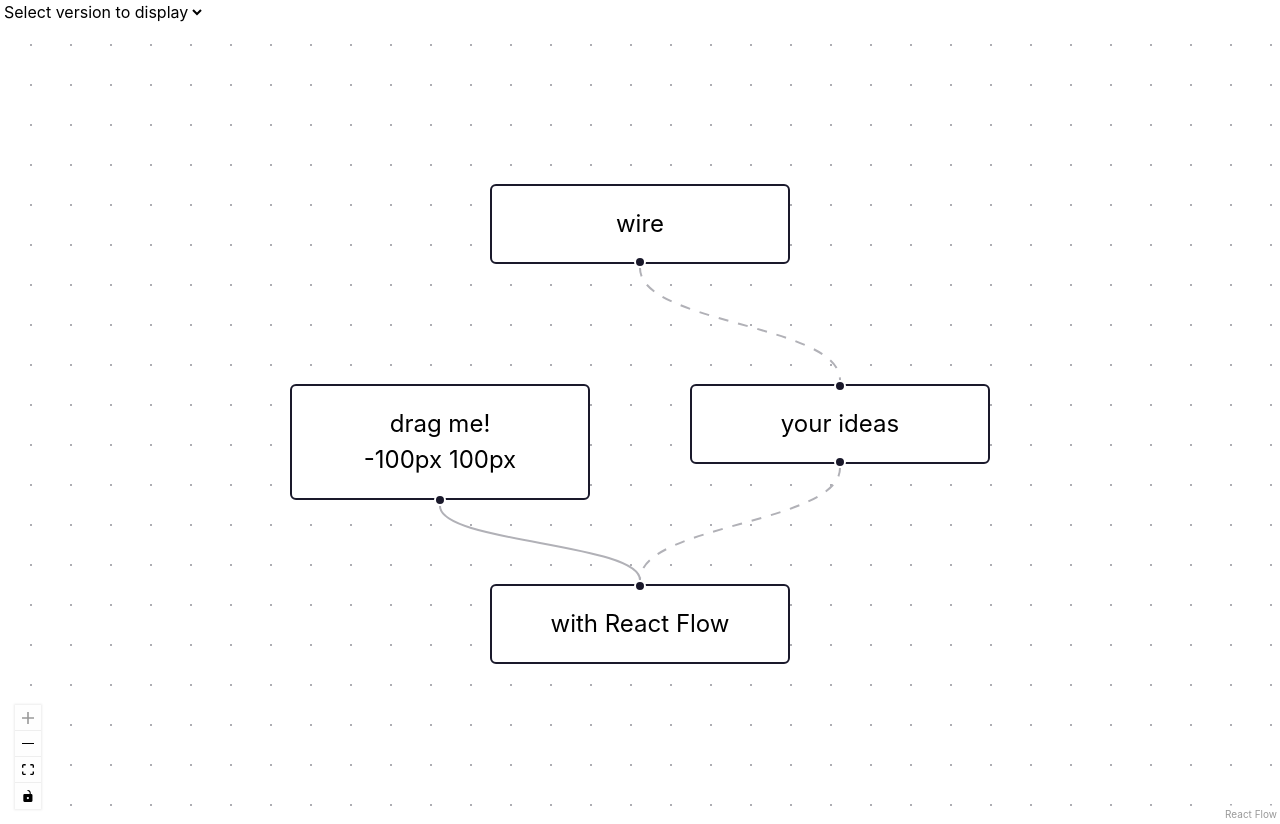
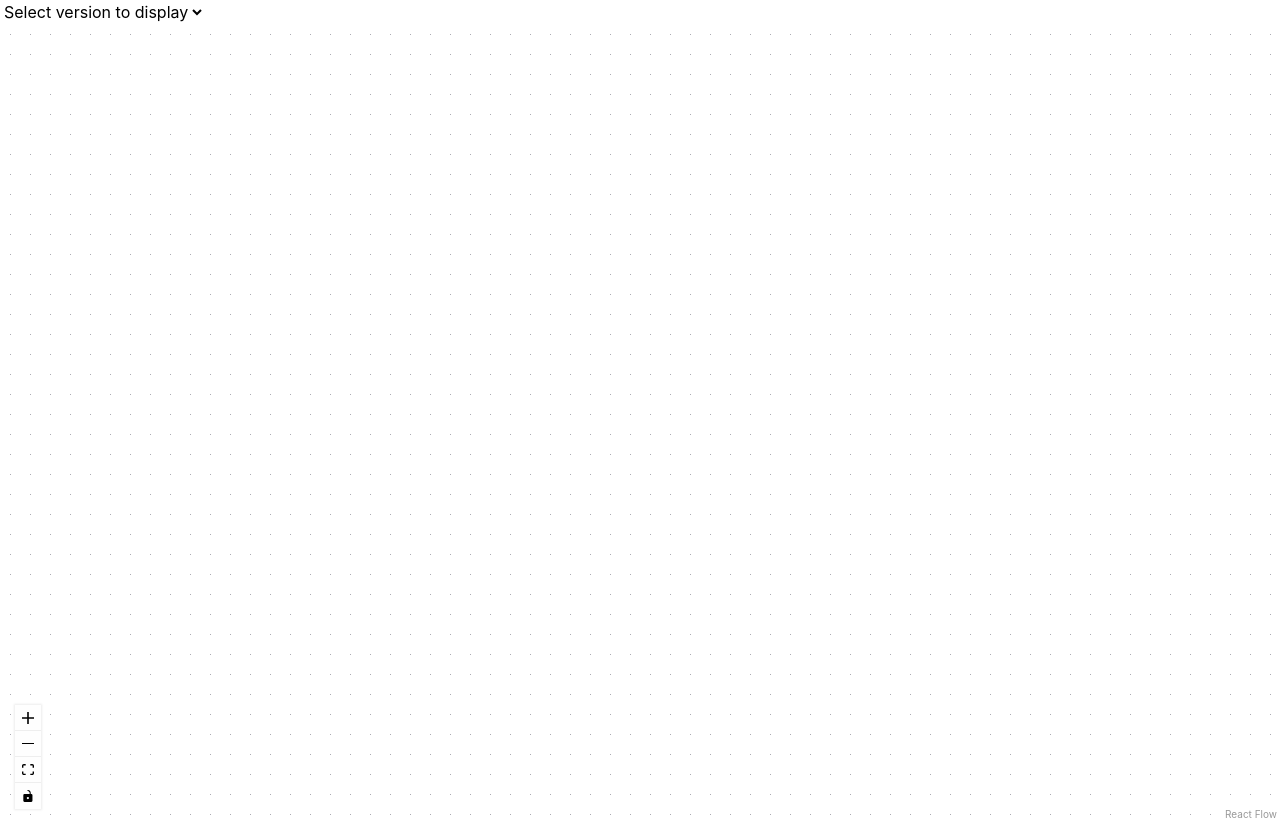
Before and after one commit to mittalyashu/react-flow-version-history, a React (Vite) app: page / in a window 1280 px wide. Built offline with nearby package versions, Linux system fonts and the light colour scheme; the HTML template or start-up script is replaced by a standard one.

Commit message:
feat: get nodes based on selected version

```diff
--- a/src/App.tsx
+++ b/src/App.tsx
@@ -4,22 +4,22 @@ import {
   Background,
   Controls,
   addEdge,
-  useNodesState,
   useEdgesState,
   type OnConnect,
 } from "@xyflow/react";
 
 import "@xyflow/react/dist/style.css";
 
-import { initialNodes, nodeTypes } from "./nodes";
+import { nodeTypes } from "./nodes";
 import { initialEdges, edgeTypes } from "./edges";
 import { getVersionById, saveVersion } from "./store/versionDb";
 import { VersionList } from "./components/VersionList";
+import { useSelectedVersion } from "./store/useSelectedVersion";
 
 export default function App() {
   const isLoaded = useRef<boolean>(false);
 
-  const [nodes, , onNodesChange] = useNodesState(initialNodes);
+  const { nodes, onNodesChange } = useSelectedVersion()
   const [edges, setEdges, onEdgesChange] = useEdgesState(initialEdges);
   const onConnect: OnConnect = useCallback(
     (connection) => setEdges((edges) => addEdge(connection, edges)),
--- /dev/null
+++ b/src/store/useSelectedVersion.ts
@@ -0,0 +1,36 @@
+import { useEffect } from "react";
+import { useNodesState, type Node } from "@xyflow/react";
+
+import db from "./versionDb";
+
+export function useSelectedVersion() {
+  const [nodes, setNodes, onNodesChange] = useNodesState<Node>([]);
+
+  async function handler() {
+    let versionIdStr: string | undefined = undefined;
+
+    // get selected ID
+    const getSelectedVersion = localStorage.getItem("selectedVersion");
+    if (getSelectedVersion) {
+      const selectedVersionObject = JSON.parse(getSelectedVersion);
+      versionIdStr = selectedVersionObject?.versionId;
+    }
+
+    if (versionIdStr) {
+      // get version by ID from db
+      const data = await db.versions.get(Number.parseInt(versionIdStr, 10));
+      if (data) {
+        setNodes(data?.nodes || []);
+      }
+    }
+  }
+
+  useEffect(() => {
+    handler();
+  }, []);
+
+  return {
+    nodes,
+    onNodesChange,
+  };
+}
--- a/src/types.ts
+++ b/src/types.ts
@@ -1,8 +1,12 @@
+import type { Edge } from "@xyflow/react";
+
+import type { AppNode } from "./nodes/types";
+
 export type IVersion = {
   id: number;
   name: string;
-  nodes: unknown;
-  edges: unknown;
+  nodes: AppNode[];
+  edges: Edge[];
   created_at: string;
 };
 
```
